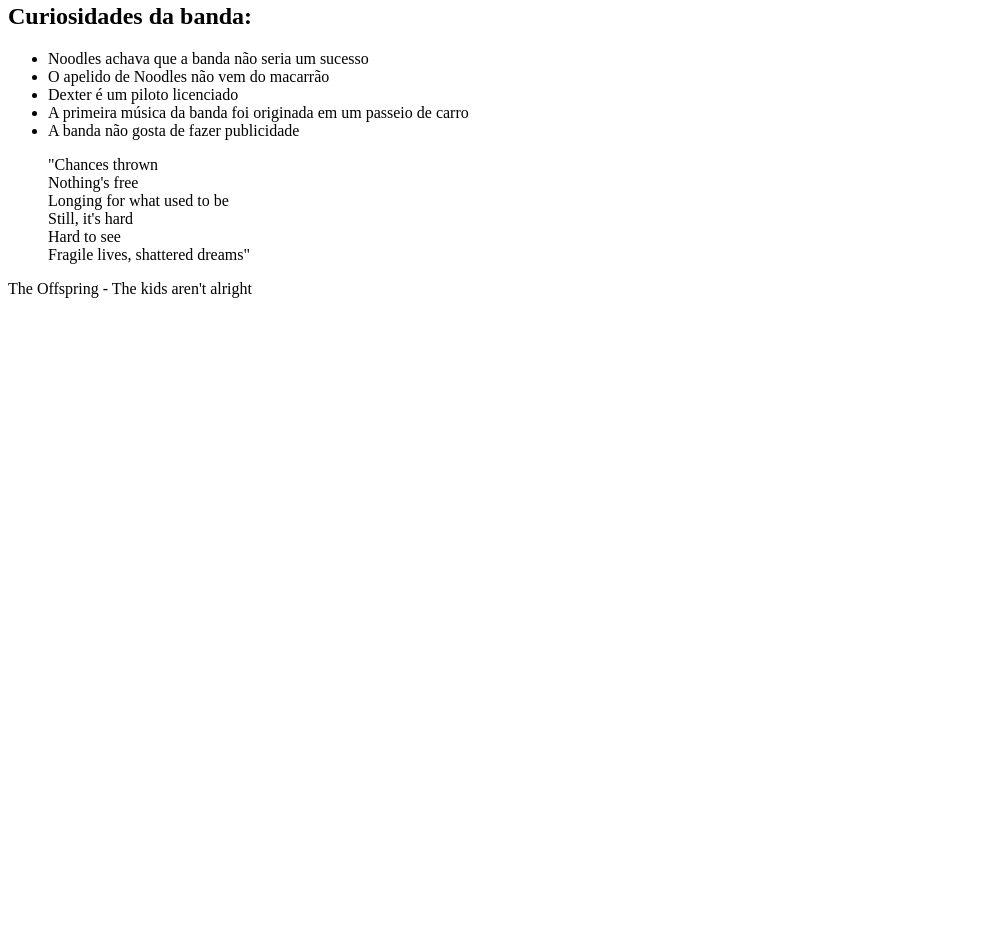
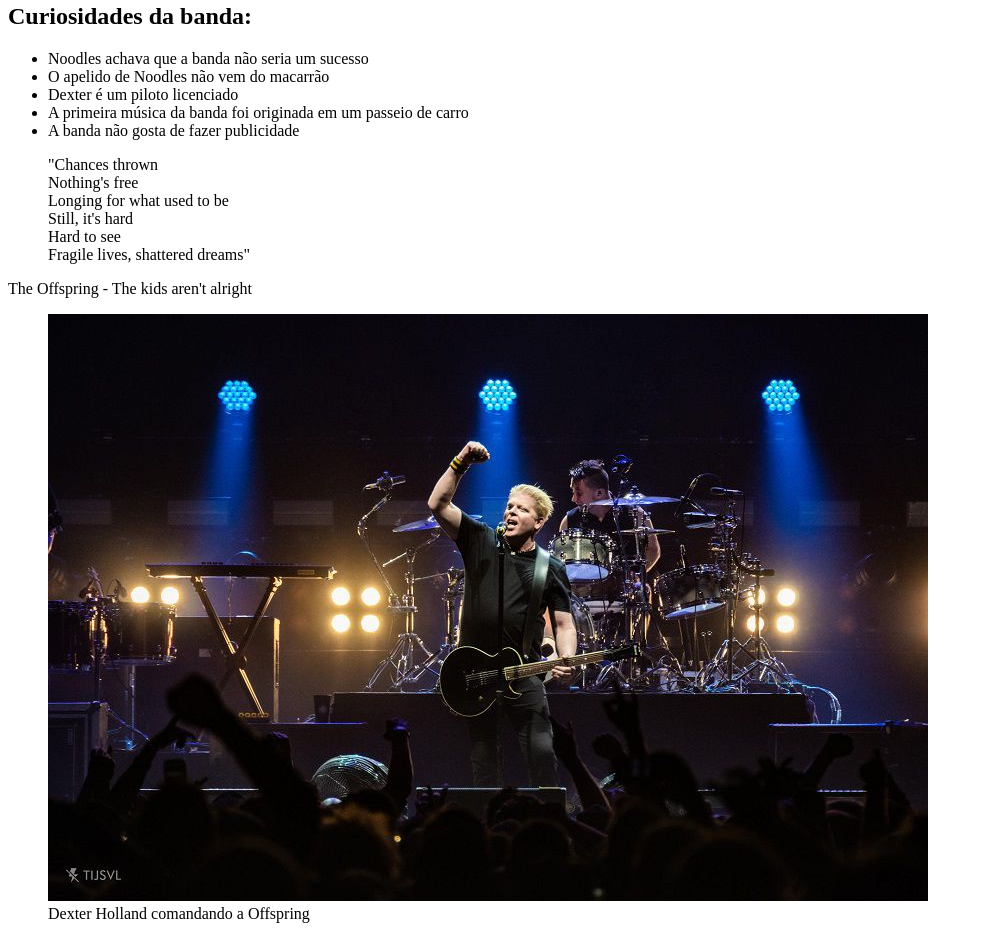
Before and after one commit to alexandrerogeriosn93/project-html-css-tribute, a plain HTML site: page index.html in a window 1280 px wide. Shown: the part 957-1896 px from the top of the page, without its empty margins (0-983 px from the left). Before the commit the page ends 1271 px from the top, so only its background shows below. Drawn offline with Linux system fonts and the light colour scheme.

Commit message:
feat: add image bold

```diff
--- a/index.html
+++ b/index.html
@@ -78,6 +78,15 @@
         </blockquote>
         <p>The Offspring - The kids aren't alright</p>
       </div>
+      <div class="img-bold">
+        <figure>
+          <img
+            src="assets/img/offspring_2.jpeg"
+            alt="The Offspring em um show"
+          />
+          <figcaption>Dexter Holland comandando a Offspring</figcaption>
+        </figure>
+      </div>
     </div>
   </body>
 </html>
```
